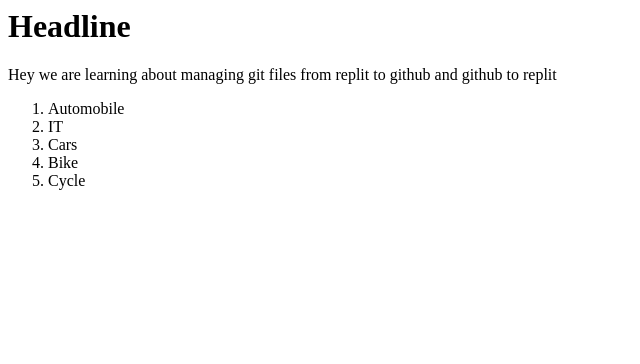
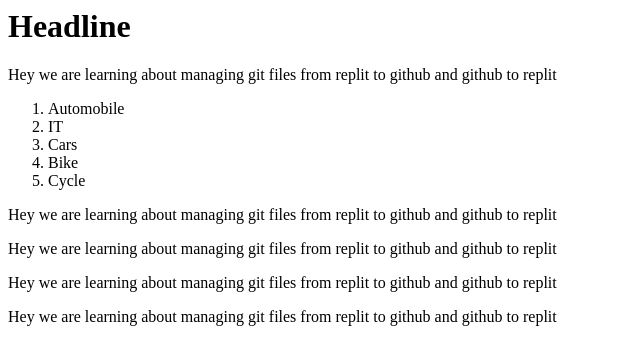
Before and after one commit to tukkusp/finalprojectgroup, a plain HTML site: page index.html in a window 1280 px wide. Shown: the whole page, without its empty margins (0-640 px from the left). Drawn offline with Linux system fonts and the light colour scheme.

Commit message:
I have added paragraph

```diff
--- a/index.html
+++ b/index.html
@@ -14,6 +14,10 @@
     <li>Bike</li>
     <li>Cycle</li>
   </ol>
+ <p>Hey we are learning about managing git files from replit to github and github to replit</p>
+   <p>Hey we are learning about managing git files from replit to github and github to replit</p>
+   <p>Hey we are learning about managing git files from replit to github and github to replit</p>
+   <p>Hey we are learning about managing git files from replit to github and github to replit</p>
 </body>
 
 </html>
```
